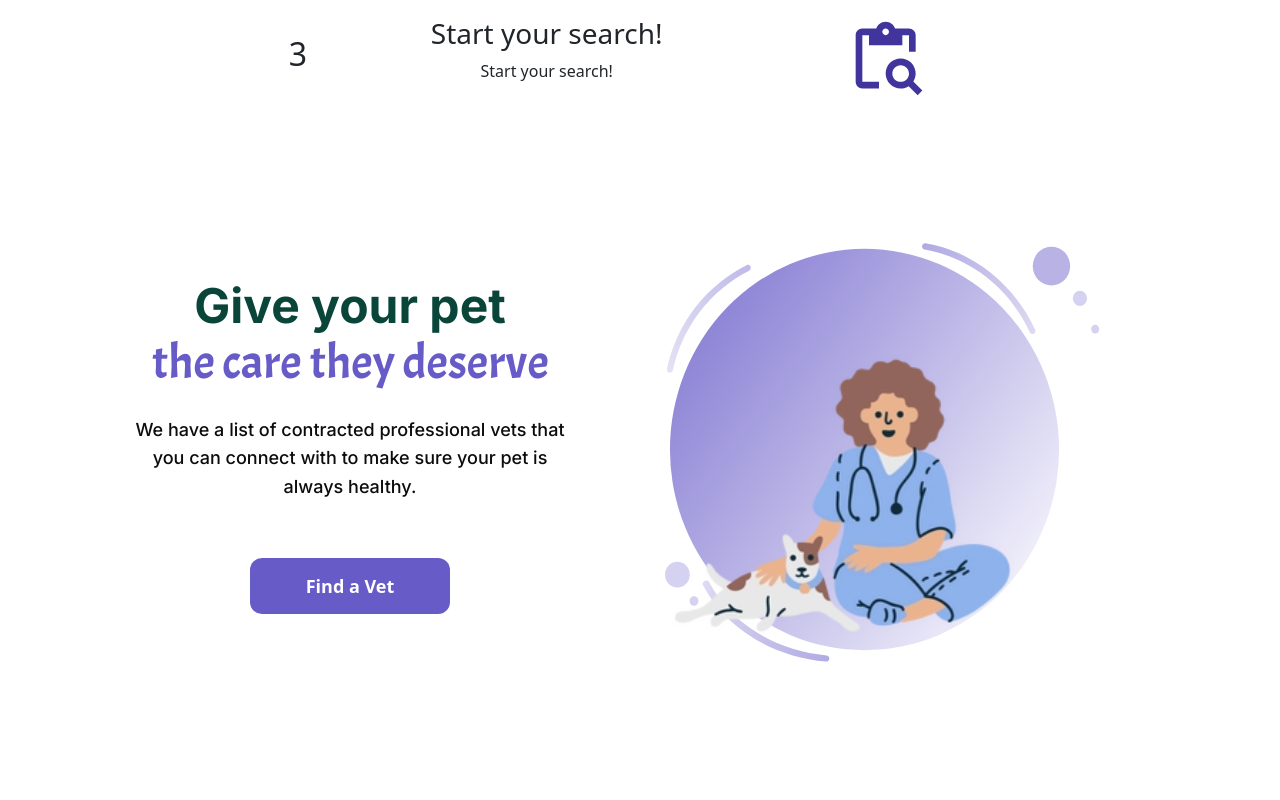
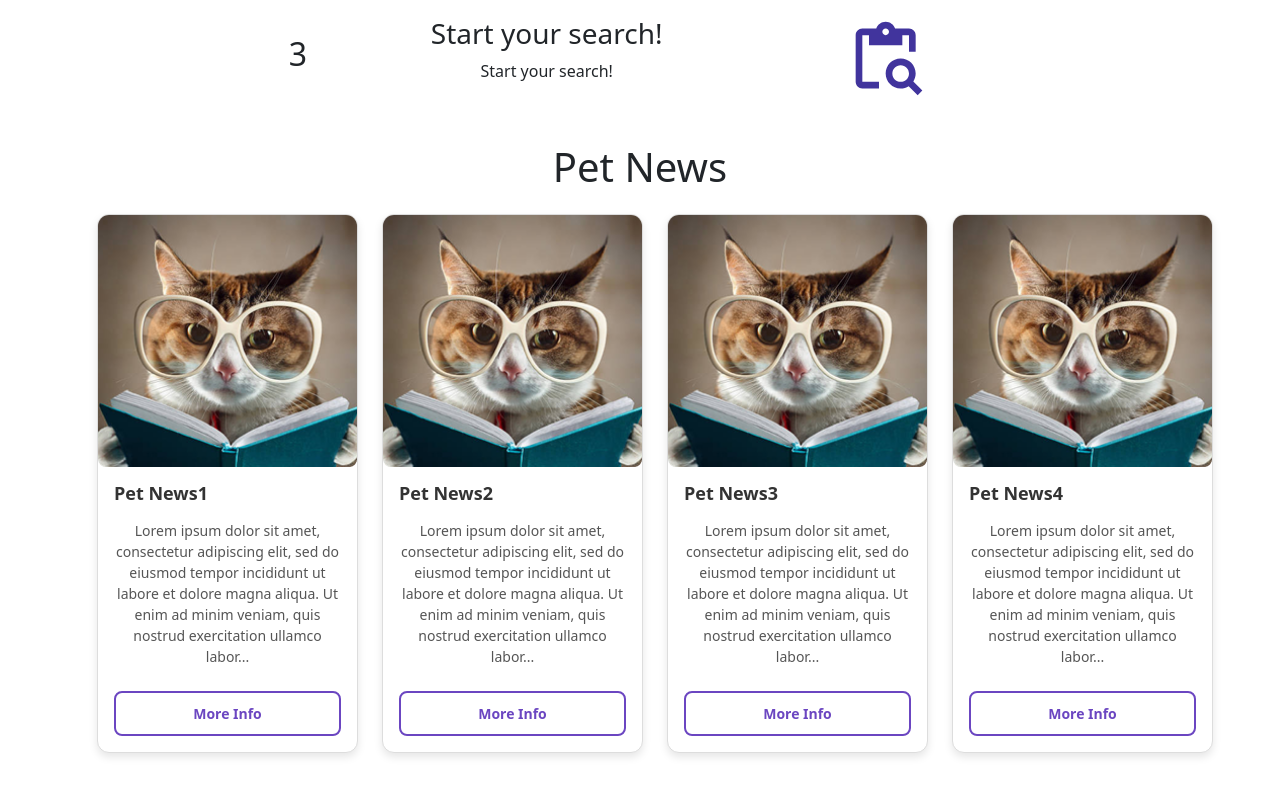
Before and after one commit to Ali-Joumaa/AllMyPet, a React (Create React App) app in the folder frontend/: page /home in a window 1280 px wide. Shown: the part 2060-2860 px from the top of the page. Built offline with nearby package versions, Linux system fonts and the light colour scheme.

Commit message:
altered petCard to also be used for petNews

```diff
--- a/frontend/src/App.js
+++ b/frontend/src/App.js
@@ -9,6 +9,7 @@ import OurPetsSection from "./components/ourPetsSection";
 import ReviewSection from "./components/reviewSection";
 import PetCare from "./components/petCare";
 import PetAdoptionSteps from "./components/PetAdoptionSteps";
+import PetNewsSection from "./components/petNewsSection";
 
 function App() {
   return (
@@ -17,6 +18,7 @@ function App() {
       <TopHomePage/>
       <OurPetsSection/>
       <PetAdoptionSteps/>
+      <PetNewsSection/>
       <PetCare/>
       <ReviewSection/>
       <Footer/>
--- a/frontend/src/components/ourPetsSection.jsx
+++ b/frontend/src/components/ourPetsSection.jsx
@@ -7,7 +7,7 @@ export default function OurPetsSection(props) {
       <h1 className="text-center">Take a Look at Some of Our Pets</h1>
       <div className="row">
         <div className="col-md-3 col-sm-6 col-12">
-          <PetCard petName="Card 1" petDescription="This is card 1" />
+          <PetCard petName="Card 1" petDescription="This is card 1"  />
         </div>
         <div className="col-md-3 col-sm-6 col-12">
           <PetCard petName="Card 2" petDescription="This is card 2" />
--- a/frontend/src/components/petCard.jsx
+++ b/frontend/src/components/petCard.jsx
@@ -3,7 +3,6 @@ import pitterImage from "../images/pitter.png";
 import heartIcon from "../icons/favorite_border.svg";
 import heartFilledIcon from "../icons/heart_filled.svg";
 import locationIcon from "../icons/location_on.svg";
-
 import "./petCard.css";
 
 export default function PetCard(props) {
@@ -22,28 +21,39 @@ export default function PetCard(props) {
       <div className="pet-card-content">
         {/* Pet Name & Favorite Icon */}
         <div className="pet-card-header">
-          <h2 className="pet-card-title">{props.petName || "No Name Assigned"}</h2>
+          <h2 className="pet-card-title">{props.petName || ""}</h2>
+          {!props.isNews && (
           <img
             src={isFavorite ? heartFilledIcon : heartIcon}
             alt="Favorite Icon"
             className="pet-card-heart-icon"
             onClick={() => setIsFavorite(!isFavorite)}
-          />
+          />)}
         </div>
 
-        {/* Location */}
+        {/* Conditional Rendering for Location and Info Grid */}
+        {!props.isNews && (
+          <>
             <p className="pet-card-location">
               <img src={locationIcon} alt="Location Icon" className="pet-card-location-icon" />
               {props.petLocation || "Location Unknown"}
             </p>
-
-        {/* Pet Info Grid */}
             <div className="pet-card-info-grid">
-          <p><span>Gender:</span> <span className="pet-card-tag">{props.petGender || "Unknown"}</span></p>
-          <p><span>Breed:</span> <span className="pet-card-tag">{props.petBreed || "Unknown"}</span></p>
-          <p><span>Age:</span> <span className="pet-card-tag">{props.petAge || "Unknown"}</span></p>
-          <p><span>Size:</span> <span className="pet-card-tag">{props.petSize || "Unknown"}</span></p>
+              <p>
+                <span>Gender:</span> <span className="pet-card-tag">{props.petGender || "Unknown"}</span>
+              </p>
+              <p>
+                <span>Breed:</span> <span className="pet-card-tag">{props.petBreed || "Unknown"}</span>
+              </p>
+              <p>
+                <span>Age:</span> <span className="pet-card-tag">{props.petAge || "Unknown"}</span>
+              </p>
+              <p>
+                <span>Size:</span> <span className="pet-card-tag">{props.petSize || "Unknown"}</span>
+              </p>
             </div>
+          </>
+        )}
 
         {/* Description */}
         <p className="pet-card-description">
--- /dev/null
+++ b/frontend/src/components/petNewsSection.css
@@ -0,0 +1,24 @@
+.container {
+    min-height: 100px; /* Ensures a minimum height */
+    width: 100%; /* Full width */
+    display: flex; /* If centering content is needed */
+    flex-direction: column; /* Stack children vertically */
+    align-items: center; /* Align items vertically */
+    justify-content: center; /* Align content horizontally */
+    padding: 10px; /* Add some padding for spacing */
+}
+
+/* Adjust height for smaller screens */
+@media (max-width: 768px) {
+    .container {
+        min-height: 80px; /* Reduce height on smaller devices */
+        padding: 8px;
+    }
+}
+
+@media (max-width: 480px) {
+    .container {
+        min-height: 60px; /* Further reduce height for very small screens */
+        padding: 6px;
+    }
+}
--- /dev/null
+++ b/frontend/src/components/petNewsSection.jsx
@@ -0,0 +1,25 @@
+import PetCard from "./petCard";
+import "./petNewsSection.css";
+import newsPet from "../images/newsPet.png";
+export default function PetNewsSection(props) {
+  return (
+    <div className="container">
+      <h1 className="text-center">Pet News</h1>
+      <div className="row">
+        <div className="col-md-3 col-sm-6 col-12">
+          <PetCard petName="Pet News1" petImage={newsPet} petDescription="Lorem ipsum dolor sit amet, consectetur adipiscing elit, sed do eiusmod tempor incididunt ut labore et dolore magna aliqua. Ut enim ad minim veniam, quis nostrud exercitation ullamco labor..." isNews={true}/>
+        </div>
+        <div className="col-md-3 col-sm-6 col-12">
+          <PetCard petName="Pet News2" petImage={newsPet} petDescription="Lorem ipsum dolor sit amet, consectetur adipiscing elit, sed do eiusmod tempor incididunt ut labore et dolore magna aliqua. Ut enim ad minim veniam, quis nostrud exercitation ullamco labor..."  isNews={true}/>
+        </div>
+        <div className="col-md-3 col-sm-6 col-12">
+          <PetCard petName="Pet News3" petImage={newsPet}petDescription="Lorem ipsum dolor sit amet, consectetur adipiscing elit, sed do eiusmod tempor incididunt ut labore et dolore magna aliqua. Ut enim ad minim veniam, quis nostrud exercitation ullamco labor..." isNews={true} />
+        </div>
+        <div className="col-md-3 col-sm-6 col-12">
+          <PetCard petName="Pet News4" petImage={newsPet}petDescription="Lorem ipsum dolor sit amet, consectetur adipiscing elit, sed do eiusmod tempor incididunt ut labore et dolore magna aliqua. Ut enim ad minim veniam, quis nostrud exercitation ullamco labor..." isNews={true} />
+        </div>
+
+      </div>
+    </div>
+  );
+}
```
Also changed, not shown: frontend/src/images/newsPet.png (added). Lines whose indentation alone changed are shown as unchanged.
